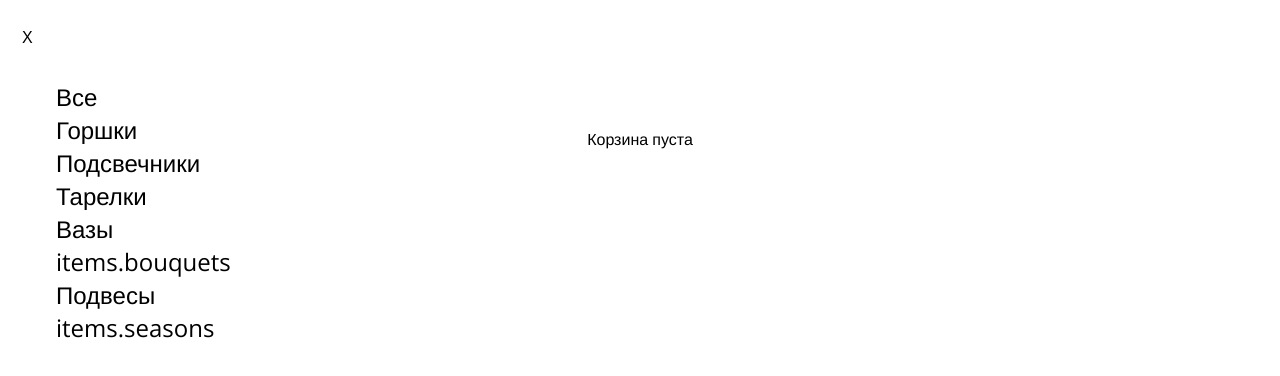
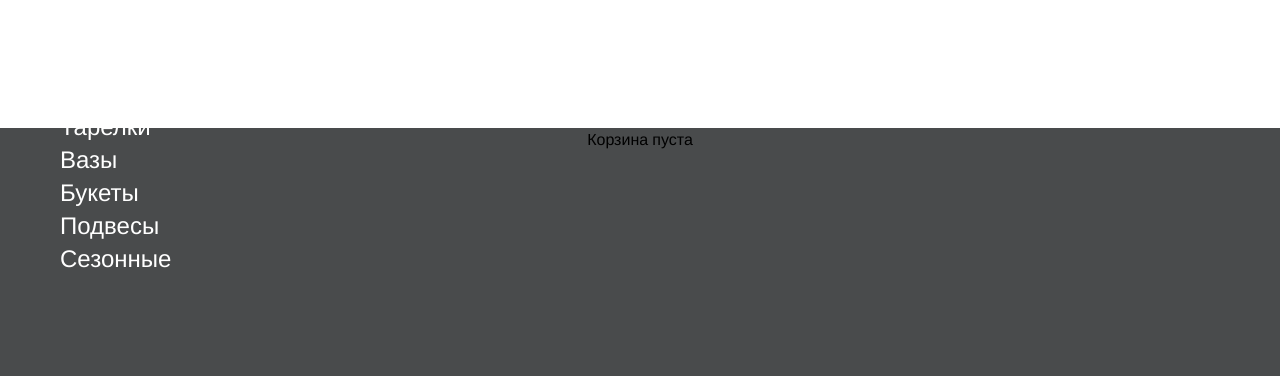
Before and after one commit to eiamei/forfolksFrontend, a Vue app: page /bag in a window 1280 px wide. Both pictures are taken after a click on the button 46 px from the left and 39 px from the top of the page. Shown: the top 376 px of the page. Built offline with nearby package versions, Linux system fonts and the light colour scheme.

Commit message:
header basically done

```diff
--- a/src/App.vue
+++ b/src/App.vue
@@ -36,6 +36,7 @@ export default {
     font-family: 'Open Sans', Helvetica, Arial, sans-serif;
     -webkit-font-smoothing: antialiased;
     -moz-osx-font-smoothing: grayscale;
+    background-color: #494b4c;
 
   }
   html {
--- a/src/Core/Components/Header/AppHeader.menu.vue
+++ b/src/Core/Components/Header/AppHeader.menu.vue
@@ -1,29 +1,28 @@
 <template>
-  <section style="width: 50px;">
-    <span class="header-menu">
+  <section style="width: 50px; margin-top: -16px">
+    <span class="header-menu" @click="toggleState">
       <section style="display: flex">
         <template v-if="!isOpen">
-          <app-button class="header-menu__button" @click="open">
-            <template slot="content">
-              <div class="header-menu__circle"></div>
-              <div class="header-menu__circle"></div>
-              <div class="header-menu__circle"></div>
-            </template>
+          <app-button class="header-menu__button">
+            <div class="header-menu__circle"></div>
+            <div class="header-menu__circle"></div>
+            <div class="header-menu__circle"></div>
           </app-button>
-          <p class="header-menu__text">Горшки</p>
+          <p class="header-menu__text">{{$t(menuText)}}</p>
         </template>
-        <template  v-if="isOpen">
-          <app-button class="header-menu__button" v-if="isOpen" @click="close">
-            <template slot="content">
-              <p>X</p>
-            </template>
-          </app-button>
-        </template>
+        <app-button class="header-menu__button" v-if="isOpen">
+          <img src="../../../assets/svg/closeIcon.svg"/>
+        </app-button>
       </section>
-      <nav class="menu-container" style="position: absolute" v-if="isOpen">
+      <nav class="menu-container" v-if="isOpen">
         <ul class="menu-catalogue">
           <li class="menu-catalogue__item" v-for="link in catalogue" :key="link.to">
             <router-link class="menu-catalogue__text" :to="link.to">{{$t(link.text)}}</router-link>
+          </li>
+        </ul>
+        <ul class="menu-links">
+          <li class="menu-links__item" v-for="link in links" :key="link.to">
+            <router-link class="menu-links__text" :to="link.to">{{$t(link.text)}}</router-link>
           </li>
         </ul>
       </nav>
@@ -33,6 +32,7 @@
 
 <script>
   import AppButton from '../UI/AppButton';
+
   export default {
     name: 'appHeaderMenu',
     components: {AppButton},
@@ -40,38 +40,49 @@
       return {
         isOpen: false,
         catalogue: [{
-          to: 'store/all',
+          to: '/store/all',
           text: 'items.alls'
         }, {
-          to: 'store/pot',
+          to: '/store/pot',
           text: 'items.pots'
         }, {
-          to: 'store/candlestick',
+          to: '/store/candlestick',
           text: 'items.candlesticks'
         }, {
-          to: 'store/plate',
+          to: '/store/plate',
           text: 'items.plates'
         }, {
-          to: 'store/vase',
+          to: '/store/vase',
           text: 'items.vases'
         }, {
-          to: 'store/bouquet',
+          to: '/store/bouquet',
           text: 'items.bouquets'
         }, {
-          to: 'store/hanging',
+          to: '/store/hanging',
           text: 'items.hangings'
         }, {
-          to: 'store/season',
+          to: '/store/season',
           text: 'items.seasons'
+        }],
+        links: [{
+          to: '/delivery',
+          text: 'links.delivery'
+        }, {
+          to: '/about',
+          text: 'links.about'
         }]
+      };
+    },
+    computed: {
+      menuText () {
+        if (this.$route.path.includes('store'))
+          return `items.${this.$route.params.type}s`;
+        return '';
       }
     },
     methods: {
-      open () {
-        this.isOpen = true;
-      },
-      close () {
-        this.isOpen = false;
+      toggleState () {
+        this.isOpen = !this.isOpen;
       }
     }
   };
@@ -81,6 +92,8 @@
 
   .header-menu {
     position: absolute;
+    display: flex;
+    align-items: flex-start;
 
     &__button {
       display: flex;
@@ -95,24 +108,43 @@
       margin-right: 4px;
     }
     &__text {
+      margin: 0;
       color: white;
     }
   }
 
   .menu-container {
-    .menu-catalogue {
+    display: flex;
+    .menu-catalogue, .menu-links {
+      width: 220px;
+      padding: 0;
+      margin: 0;
+      margin-top: -6px;
       &__item {
         list-style: none;
       }
       &__text {
         font-weight: 300;
         font-size: 24px;
-        color: black;
+        color: white;
         text-decoration: none;
         &:hover {
           font-weight: 400;
         }
       }
     }
+    .menu-catalogue {
+      margin-left: 12px;
+    }
+    .menu-links {
+      width: 300px;
+      &__text {
+        font-weight: 700;
+        &:hover {
+          font-weight: 700;
+          font-size: 25px;
+        }
+      }
+    }
   }
 </style>
--- a/src/Core/Components/Header/AppHeader.vue
+++ b/src/Core/Components/Header/AppHeader.vue
@@ -2,7 +2,7 @@
   <nav class="header">
     <app-header-menu/>
     <router-link to="/" class="header__logo"></router-link>
-    <router-link class="header__link header__link--bag" to="bag">
+    <router-link class="header__link header__link--bag" to="/bag">
       <div class="header-bag" :class="bagStyle"></div>
       <div v-if="this.bagQty">{{this.bagQty}}</div>
     </router-link>
@@ -37,20 +37,18 @@
 
   .header {
     position: fixed;
-    /*width: 100%;*/
     width: calc(100% - 32px);
-    /*padding: 12px 40px 10px 40px;*/
     margin: 0 16px;
     display: flex;
     justify-content: space-between;
     align-items: center;
-    top: 0;
+    top: 8px;
     z-index: 1000;
     background-color: transparent;
     &__logo {
       background: url('../../../assets/svg/ForfolksLogo.svg') no-repeat;
-      width: 70px;
-      height: 24px;
+      width: 102px;
+      height: 32px;
     }
     &__controls {
       font-weight: 300;
@@ -96,8 +94,8 @@
     }
   }
   .header-bag {
-    width: 16px;
-    height: 16px;
+    width: 32px;
+    height: 32px;
     position: relative;
     transition: all .3s;
     margin-right: 2px;
--- a/src/Core/Components/UI/AppButton.vue
+++ b/src/Core/Components/UI/AppButton.vue
@@ -1,7 +1,7 @@
 <template>
   <button class="button" @click="$emit('click')">
     {{content}}
-    <slot name="content"></slot>
+    <slot name="default"></slot>
   </button>
 </template>
 
--- a/src/Core/Router/index.js
+++ b/src/Core/Router/index.js
@@ -14,7 +14,7 @@ let config = {
   mode: 'history',
   routes: [
     {
-      path: '/store',
+      path: '/store/:type',
       name: 'store',
       component: Store,
       meta: {
@@ -91,7 +91,7 @@ let config = {
     },
     {
       path: '*',
-      redirect: '/store'
+      redirect: 'store/all'
     }
   ]
 };
--- a/src/Core/Translation/en.js
+++ b/src/Core/Translation/en.js
@@ -6,7 +6,7 @@ export default {
     'cachePots': 'Cache-pots',
     candle: 'Candle',
     candles: 'Candles',
-    alls: 'All',
+    alls: 'All models',
     candlestick: 'Candlestick',
     candlesticks: 'Candlesticks',
     stand: 'Stand',
@@ -19,7 +19,9 @@ export default {
     hangings: 'Handings'
   },
   links: {
-    store: 'Store'
+    store: 'Store',
+    delivery: 'Delivery',
+    about: 'About studio'
   },
   colors: {
     coated: 'Coated',
--- a/src/Core/Translation/ru.js
+++ b/src/Core/Translation/ru.js
@@ -6,7 +6,7 @@ export default {
     'cachePots': 'Кашпо',
     candle: 'Свеча',
     candles: 'Свечи',
-    alls: 'Все',
+    alls: 'Все модели',
     candlestick: 'Подсвечник',
     candlesticks: 'Подсвечники',
     stand: 'Подставка',
@@ -18,10 +18,15 @@ export default {
     plate: 'Тарелка',
     plates: 'Тарелки',
     hanging: 'Подвес',
-    hangings: 'Подвесы'
+    hangings: 'Подвесы',
+    bouquet: 'Букет',
+    bouquets: 'Букеты',
+    seasons: 'Сезонные'
   },
   links: {
-    store: 'Магазин'
+    store: 'Магазин',
+    delivery: 'Доставка и оплата',
+    about: 'О студии'
   },
   colors: {
     coated: 'Мелованный',
```
Also changed, not shown: src/assets/svg/closeIcon.svg (added).
